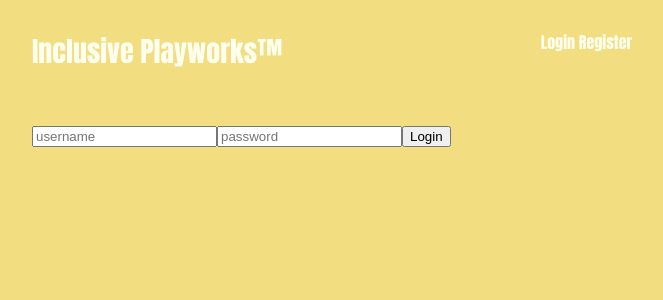
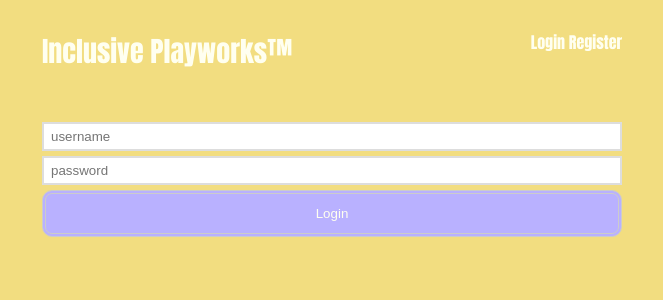
Before and after one commit to htntang/everychildplays, a React (Create React App) app in the folder client/: page /login in a window 1280 px wide. Shown: the top 300 px of the page, without its empty margins (308-971 px from the left). Built offline with nearby package versions, Linux system fonts and the light colour scheme.

Commit message:
added buttons on login and registeration page

```diff
--- a/client/src/App.css
+++ b/client/src/App.css
@@ -1,3 +1,7 @@
+*{
+  box-sizing: border-box;
+}
+
 img{
   max-width:100%;
 }
@@ -42,6 +46,7 @@ header a.button{
 }
 
 button.search{
+  width: 30%;
   background-color:#b9b1ff;
   color:#fffff0;
   padding: 12px 20px;
@@ -53,7 +58,7 @@ button.search{
   border-radius: 10px;
   position:flex;
   margin-right:5px;
-  margin-top:20px;
+  margin-top:10px;
   cursor: pointer;
   font-family:Impact, Haettenschweiler, 'Arial Narrow Bold', sans-serif;
 }
@@ -70,6 +75,30 @@ div.search-button{
 .column{
   flex:50%;
   padding:15px;
-  margin-bottom:50px;
+  margin: bottom 3px;
   justify-content:center;
 }
+
+form.login form.register{
+  max-width: 400px;
+  margin: 0 auto;
+}
+
+input{
+  display: block;
+  margin-bottom: 5px;
+  width: 100%;
+  padding: 5px 7px;
+  border: 2px solid #ddd;
+  background-color: #fff;
+}
+
+button{
+  width: 100%;
+  display: block;
+  background-color: #b9b1ff;
+  color: #fffff0;
+  border:4px double #cccccc;
+  border-radius: 10px;
+  padding: 12px 20px;
+}
--- a/client/src/Pages/LoginPage.js
+++ b/client/src/Pages/LoginPage.js
@@ -1,6 +1,6 @@
 export default function LoginPage() {
     return(
-        <form action="">
+        <form className="login">
             <input type="text" placeholder="username" />
             <input type="password" placeholder="password" />
             <button>Login</button>
--- a/client/src/Pages/RegistrationPage.js
+++ b/client/src/Pages/RegistrationPage.js
@@ -1,6 +1,6 @@
 export default function RegistrationPage() {
     return(
-        <form action="">
+        <form className="register">
             <input type="text" placeholder="username" />
             <input type="password" placeholder="password" />
             <button>Register</button>
```
